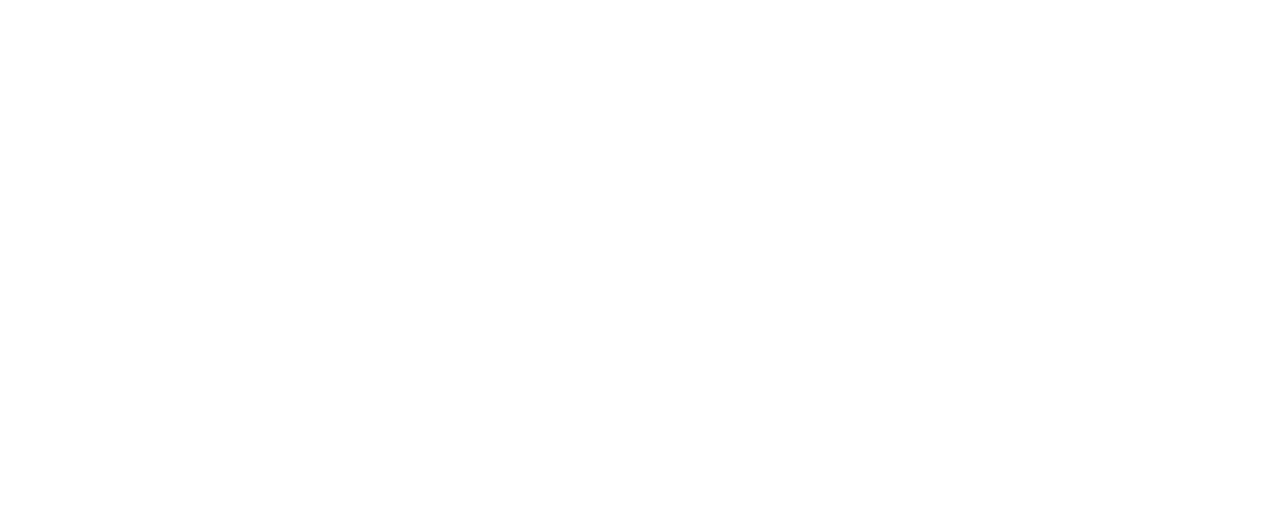
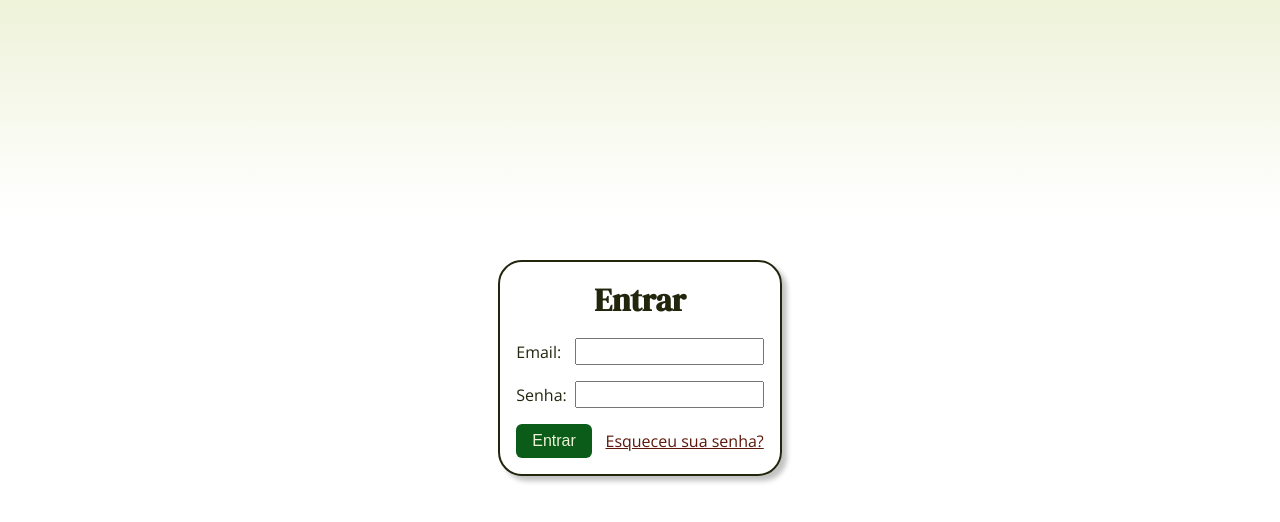
Before and after one commit to juliogramos/AVA-Educa-Plus, a website: page login/login.html in a window 1280 px wide. Drawn offline with nearby package versions, Linux system fonts and the light colour scheme.

Commit message:
implementa página de login

```diff
--- a/css/style.css
+++ b/css/style.css
@@ -7,8 +7,9 @@
     --color-accent: hsl(130, 80%, 20%);
 
     /* Medidas padrão */
-    --border-radius: 16px;
+    --border-radius: 24px;
 
+    --space-half: 4px;
     --space-single: 8px;
     --space-double: 16px;
     --space-triple: 24px;
@@ -21,6 +22,10 @@
     box-sizing: border-box;
     margin: 0;
     padding: 0;
+}
+
+*:focus {
+    outline-color: var(--color-accent);
 }
 
 body {
@@ -42,6 +47,10 @@ h6 {
 .container {
     margin: 0 auto;
     max-width: 1200px;
+}
+
+.shadow-default {
+    box-shadow: 5px 5px 5px rgba(0, 0, 0, 0.24);
 }
 
 /* COMPONENTES */
@@ -68,8 +77,8 @@ h6 {
     }
 }
 
-/* ESTILOS INDEX */
-.index {
+/* LAYOUTS COMUNS */
+.main-centro {
     height: 90vh;
     display: flex;
     flex-direction: column;
--- a/login/login.css
+++ b/login/login.css
@@ -0,0 +1,72 @@
+:root {
+    /* Paleta de cores */
+    /* Obtida de: https://www.iamsajid.com/colors/ */
+    --color-primary: hsl(70, 50%, 90%);
+    --color-secondary: hsl(70, 50%, 10%);
+    --color-tertiary: hsl(10, 80%, 20%);
+    --color-accent: hsl(130, 80%, 20%);
+
+    /* Medidas padrão */
+    --border-radius: 24px;
+
+    --space-half: 4px;
+    --space-single: 8px;
+    --space-double: 16px;
+    --space-triple: 24px;
+    --space-quadruple: 32px;
+}
+
+h1 {
+    text-align: center;
+}
+
+.login-card {
+    border: 2px solid var(--color-secondary);
+    border-radius: var(--border-radius);
+    padding: var(--space-double);
+}
+
+.login-card form {
+    display: flex;
+    flex-direction: column;
+    gap: var(--space-double);
+}
+
+.form-row {
+    display: flex;
+    flex-direction: row;
+    align-items: center;
+    justify-content: space-between;
+    gap: var(--space-single);
+}
+
+input {
+    padding: var(--space-half);
+}
+
+button {
+    width: fit-content;
+    background-color: var(--color-accent);
+    color: var(--color-primary);
+    border: none;
+    border-radius: calc(var(--border-radius) / 4);
+    padding: var(--space-single) var(--space-double);
+    font-size: 16px;
+    cursor: pointer;
+}
+
+button:hover {
+    background-color: var(--color-secondary);
+}
+
+button:focus {
+    outline-color: var(--color-tertiary);
+}
+
+a {
+    color: var(--color-tertiary);
+}
+
+a:hover {
+    color: var(--color-secondary);
+}
--- a/login/login.html
+++ b/login/login.html
@@ -0,0 +1,44 @@
+<!doctype html>
+<html lang="en">
+    <head>
+        <meta charset="UTF-8" />
+        <meta name="viewport" content="width=device-width, initial-scale=1.0" />
+        <title>AVA-Educa+</title>
+
+        <!-- Importação de fontes -->
+        <link rel="preconnect" href="https://fonts.googleapis.com" />
+        <link rel="preconnect" href="https://fonts.gstatic.com" crossorigin />
+        <link
+            href="https://fonts.googleapis.com/css2?family=DM+Serif+Display:ital@0;1&family=Open+Sans:ital,wght@0,300..800;1,300..800&display=swap"
+            rel="stylesheet"
+        />
+
+        <!-- Estilos -->
+        <link rel="stylesheet" href="../css/style.css" />
+        <link rel="stylesheet" href="./login.css" />
+    </head>
+    <body>
+        <main class="main-centro">
+            <div class="login-card shadow-default">
+                <form>
+                    <h1>Entrar</h1>
+
+                    <div class="form-row">
+                        <label for="email">Email: </label>
+                        <input type="email" name="email" id="email" />
+                    </div>
+
+                    <div class="form-row">
+                        <label for="senha">Senha: </label>
+                        <input type="password" name="senha" id="senha" />
+                    </div>
+
+                    <div class="form-row">
+                        <button type="submit">Entrar</button>
+                        <a href="#">Esqueceu sua senha?</a>
+                    </div>
+                </form>
+            </div>
+        </main>
+    </body>
+</html>
```
Also changed, not shown: index.html (+2 -2 lines).
